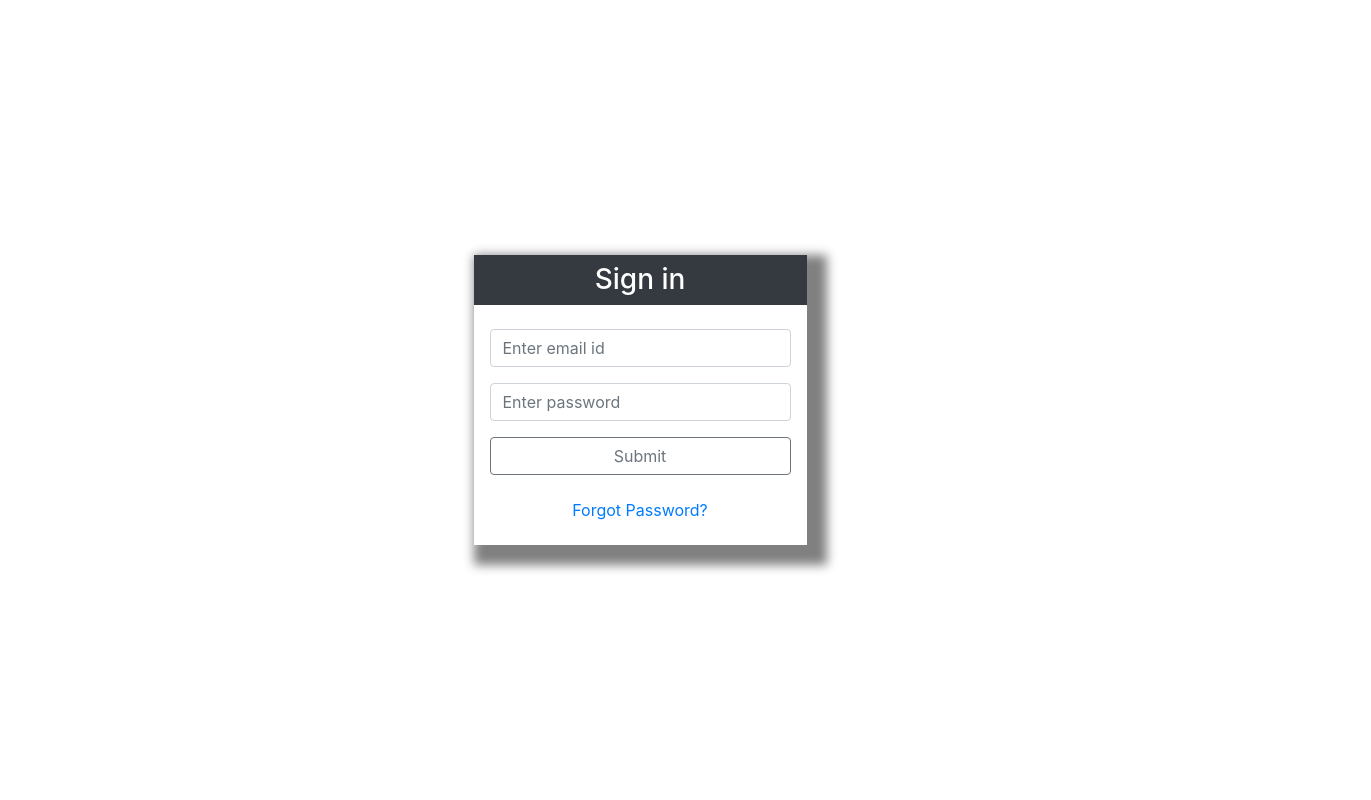
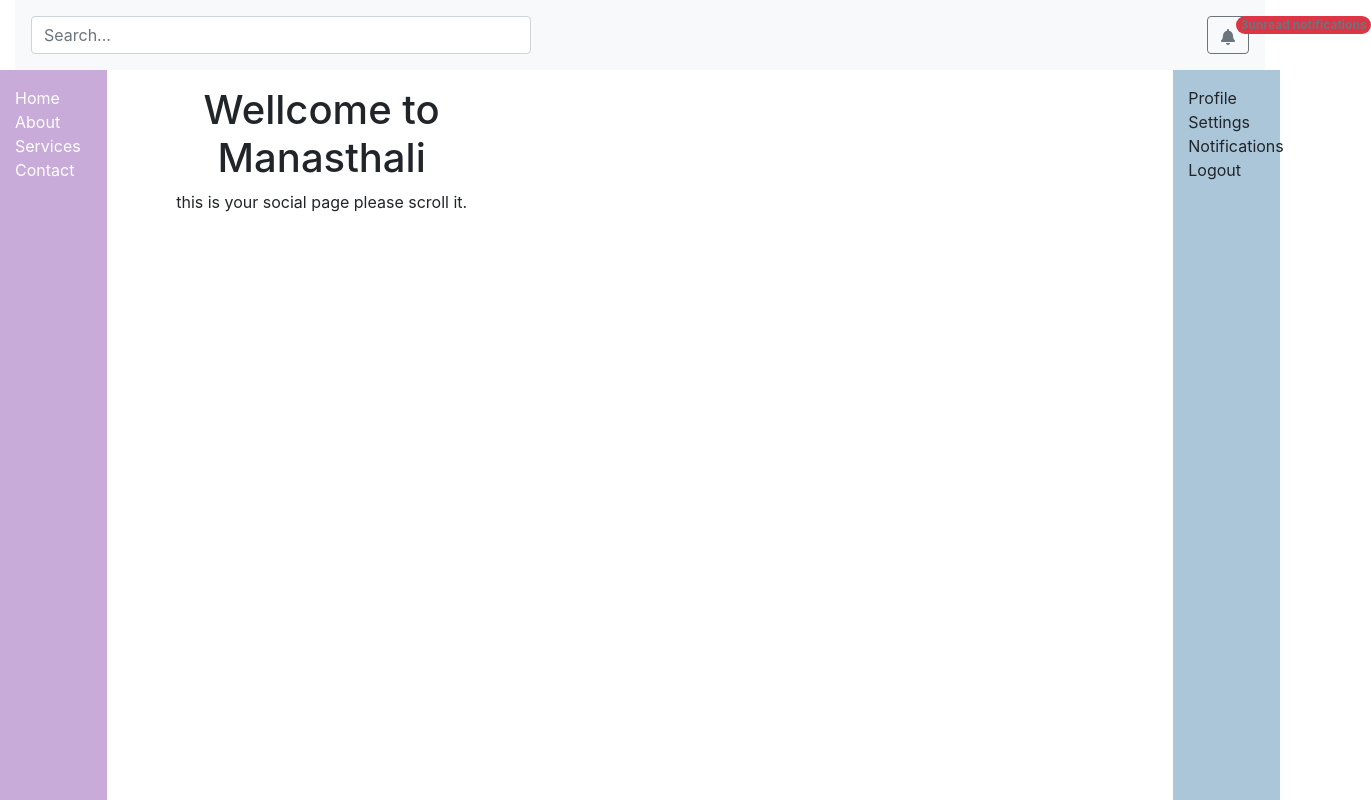
Before and after one commit to Lab-Member-010/Manasthali-Frontend, a React (Create React App) app: page /feed in a window 1280 px wide. Before the commit this address led to /signin. Shown: the whole page, 1371 px wide, since content can reach past the window. Built offline with nearby package versions, Linux system fonts and the light colour scheme.

Commit message:
Feed css update

```diff
--- a/package.json
+++ b/package.json
@@ -11,6 +11,7 @@
     "axios": "^1.7.9",
     "react": "^18.3.1",
     "react-dom": "^18.3.1",
+    "react-icons": "^5.4.0",
     "react-redux": "^9.2.0",
     "react-router-dom": "^7.1.1",
     "react-scripts": "5.0.1",
--- a/src/App.js
+++ b/src/App.js
@@ -1,48 +1,52 @@
 import React from "react";
-import { BrowserRouter as Router, Routes, Route } from "react-router-dom";
-import Home from "./components/Home/Home";
-import SignUp from "./components/Authentication/Signup";
-import Signin from "./components/Authentication/Signin";
-import Verifyotp from "./components/Authentication/Verifyotp";
-import ForgetPassword from "./components/Authentication/ForgetPassword";
-import ResetPassword from "./components/Authentication/ResetPassword";
-import QuizGetStarted from "./components/Quiz/QuizGetStarted";
-import Quiz from "./components/Quiz/Quiz";
+
+// import { BrowserRouter as Router, Routes, Route } from "react-router-dom";
+// import Home from "./components/Home/Home";
+// import SignUp from "./components/Authentication/Signup";
+// import Signin from "./components/Authentication/Signin";
+// import Verifyotp from "./components/Authentication/Verifyotp";
+// import ForgetPassword from "./components/Authentication/ForgetPassword";
+// import ResetPassword from "./components/Authentication/ResetPassword";
+// import QuizGetStarted from "./components/Quiz/QuizGetStarted";
+// import Quiz from "./components/Quiz/Quiz";
 import Feed from "./components/Feed/Feed";
-import Auth from "./components/Authorization/Auth";
+// import Auth from "./components/Authorization/Auth";
 
 const App = () => {
   return (
-    <Router>
-      <Routes>
-        {/* Home Page */}
-        <Route path="/" element={<Home />} />
+    // <Router>
+    //   <Routes>
+    //     {/* Home Page */}
+    //     <Route path="/" element={<Home />} />
 
-        {/* Signup Page */}
-        <Route path="/signup" element={<SignUp />} />
+    //     {/* Signup Page */}
+    //     <Route path="/signup" element={<SignUp />} />
 
-        {/* OTP Verification Page */}
-        <Route path="/verify-otp" element={<Verifyotp />} />
+    //     {/* OTP Verification Page */}
+    //     <Route path="/verify-otp" element={<Verifyotp />} />
 
-        {/* Sign-in Page */}
-        <Route path="/signin" element={<Signin />} />
+    //     {/* Sign-in Page */}
+    //     <Route path="/signin" element={<Signin />} />
 
-        {/* Forgot Password Page */}
-        <Route path="/forgot-password" element={<ForgetPassword />} />
+    //     {/* Forgot Password Page */}
+    //     <Route path="/forgot-password" element={<ForgetPassword />} />
 
-        {/* Reset Password Page */}
-        <Route path="/reset-password" element={<ResetPassword />} />
+    //     {/* Reset Password Page */}
+    //     <Route path="/reset-password" element={<ResetPassword />} />
 
-        {/* Quiz Get Started Page */}
-        <Route path="/quiz-start" element={<Auth><QuizGetStarted /></Auth>} />
+    //     {/* Quiz Get Started Page */}
+    //     <Route path="/quiz-start" element={<Auth><QuizGetStarted /></Auth>} />
 
-        {/* Quiz Page */}
-        <Route path="/quiz" element={<Auth><Quiz /></Auth>} />
+    //     {/* Quiz Page */}
+    //     <Route path="/quiz" element={<Auth><Quiz /></Auth>} />
 
-        {/* Feed Page */}
-        <Route path="/feed" element={<Auth><Feed /></Auth>} />
-      </Routes>
-    </Router>
+    //     {/* Feed Page */}
+    //     <Route path="/feed" element={<Auth><Feed /></Auth>} />
+    //   </Routes>
+    // </Router>
+    <div>
+    <Feed/>
+    </div>
   );
 };
 
--- /dev/null
+++ b/src/components/Feed/Feed.css
@@ -0,0 +1,5 @@
+.main{
+  width: 400px;
+  text-align: center;
+  justify-content: center;
+}
--- a/src/components/Feed/Feed.js
+++ b/src/components/Feed/Feed.js
@@ -1,16 +1,68 @@
-import { useSelector } from "react-redux";
+import React from "react";
+import './Feed.css'
+import { FaBell } from "react-icons/fa"; // Importing a bell icon from react-icons
 
-const Feed = () => {
-  const user = useSelector((state) => state.user.user);  // Access user data from Redux
-  const successMessage = useSelector((state) => state.user.successMessage); // Access success message from Redux
+function Feed() {
+  return (
+    <div className="container-fluid vh-100 d-flex flex-column">
+      {/* Top Search Bar */}
+      <header className="navbar bg-light p-3 d-flex justify-content-between align-items-center">
+        <input
+          type="text"
+          placeholder="Search..."
+          className="form-control"
+          style={{ maxWidth: "500px" }}
+        />
+        {/* Notification Icon */}
+        <div className="ms-3">
+          <button
+            type="button"
+            className="btn btn-outline-secondary position-relative"
+          >
+            <FaBell />
+            <span
+              className="position-absolute top-0 start-100 translate-middle badge rounded-pill bg-danger"
+              style={{ fontSize: "0.75rem" }}
+            >
+              3
+              <span className="visually-hidden">unread notifications</span>
+            </span>
+          </button>
+        </div>
+      </header>
 
-  return (
-    <div>
-      <h1>Welcome, {user.username}!</h1>
-      {successMessage && <p>{successMessage}</p>}
-      {/* Render other content based on user details */}
+      <div className="row flex-grow-1">
+        {/* Left Navbar */}
+        <nav className="col-md-1 text-white py-3  align-items-center" style={{background:"#c8abd9"}}>
+          <ul className="nav flex-column">
+            <li className="nav-item">Home</li>
+            <li className="nav-item">About</li>
+            <li className="nav-item">Services</li>
+            <li className="nav-item">Contact</li>
+          </ul>
+        </nav>
+
+        {/* Main Section */}
+        <div className="col-md-10 py-3" >
+        <div className="main">
+        <h1>Wellcome to Manasthali  </h1>
+        <p>this is your social page please scroll it.
+        </p>
+        </div>
+        </div>
+
+        {/* Right Navbar */}
+        <nav className="col-md-1  py-3 right-nav" style={{background:"#abc6d9"} }>
+          <ul className="nav flex-column">
+            <li className="nav-item">Profile</li>
+            <li className="nav-item">Settings</li>
+            <li className="nav-item">Notifications</li>
+            <li className="nav-item">Logout</li>
+          </ul>
+        </nav>
+      </div>
     </div>
   );
-};
+}
 
 export default Feed;
```
Also changed, not shown: 1 other file (tests, documents, lock files or other folders).
